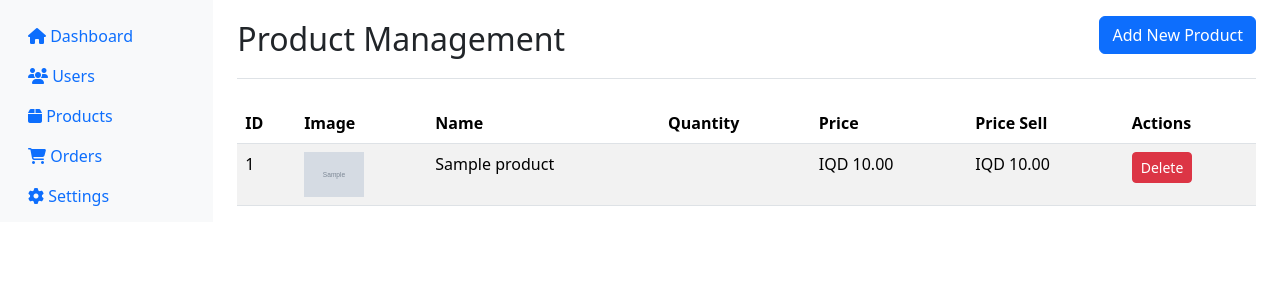
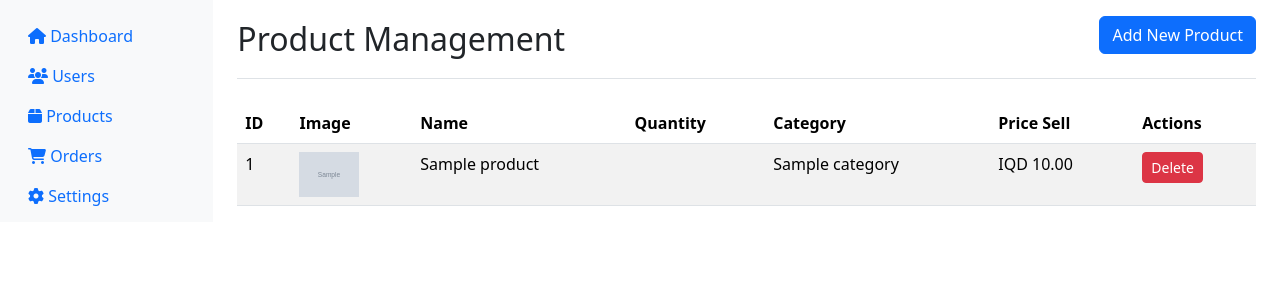
Before and after one commit to mustafa-salah-1/small-E-Commerce-website, a PHP site: page /admin/product.php in a window 1280 px wide. Shown: the part 56-356 px from the top of the page. Run offline with PHP 8.4, Linux system fonts and the light colour scheme; the visitor is signed in with stand-in values (Sample User, id 1); tables that the repository leaves empty hold one stand-in row (values such as "Sample post"); grey boxes marked "Sample" are stand-in pictures; data that the repository does not hold is empty.

Commit message:
feat(product): update product listing to include category and brand information

```diff
--- a/admin/product.php
+++ b/admin/product.php
@@ -8,12 +8,6 @@ include "../app/php/admin/category/functions.php";
 if (isset($_POST['delete_product'])) {
     deleteProductById($_POST['product_id']);
 }
-
-$products = getAllProducts();
-
-$title_page = "Products";
-include "../components/admin/app.php";
-
 
 if (isset($_POST['add_product'])) {
     $errors = [];
@@ -35,6 +29,12 @@ if (isset($_POST['add_product'])) {
         $_SESSION['error'] = implode("<br>", $errors);
     }
 }
+$products = getAllProducts();
+
+$title_page = "Products";
+include "../components/admin/app.php";
+
+
 
 ?>
 
@@ -76,7 +76,7 @@ if (isset($_POST['add_product'])) {
                             <th>Image</th>
                             <th>Name</th>
                             <th>Quantity</th>
-                            <th>Price</th>
+                            <th>Category</th>
                             <th>Price Sell</th>
                             <th>Actions</th>
                         </tr>
@@ -92,7 +92,7 @@ if (isset($_POST['add_product'])) {
                                 </td>
                                 <td><?php echo $product['product_name']; ?></td>
                                 <td><?php echo $product['product_quantity']; ?></td>
-                                <td>IQD <?php echo number_format($product['product_price'], 2); ?></td>
+                                <td><?php echo $product['category_name']; ?></td>
                                 <td>IQD <?php echo number_format($product['product_price_sell'], 2); ?></td>
                                 <td>
                                     <form method="POST" action="<?php echo htmlspecialchars($_SERVER['PHP_SELF']); ?>" style="display: inline;">
--- a/app/php/admin/product/functions.php
+++ b/app/php/admin/product/functions.php
@@ -24,7 +24,11 @@ function getAllProducts()
     }
 
     try {
-        $sql = "SELECT * FROM products";
+        $sql = "SELECT p.*, c.category_name, b.brand_name
+            FROM products p
+            LEFT JOIN categories c ON p.category_id = c.id
+            LEFT JOIN brands b ON p.brand_id = b.id";
+
         $stmt = $connect->prepare($sql);
         $stmt->execute();
         return $stmt->fetchAll(PDO::FETCH_ASSOC);
```
